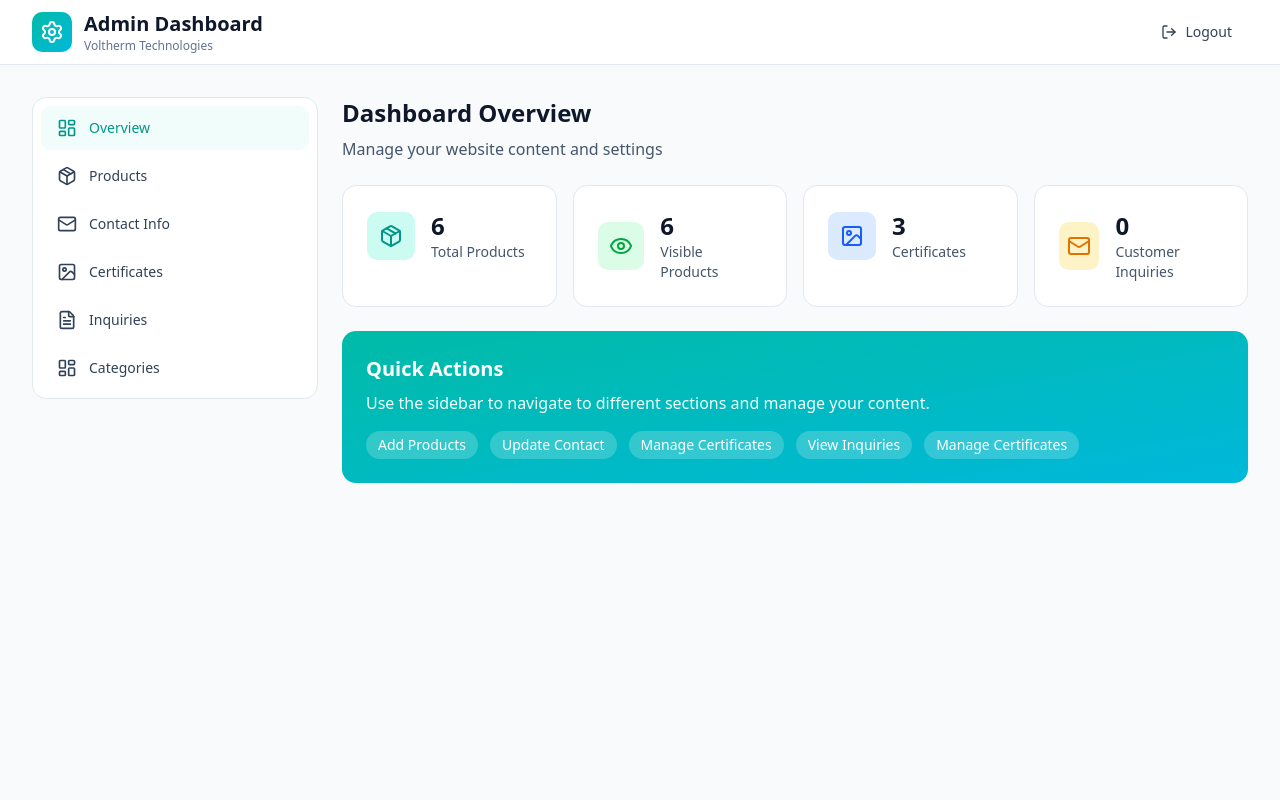
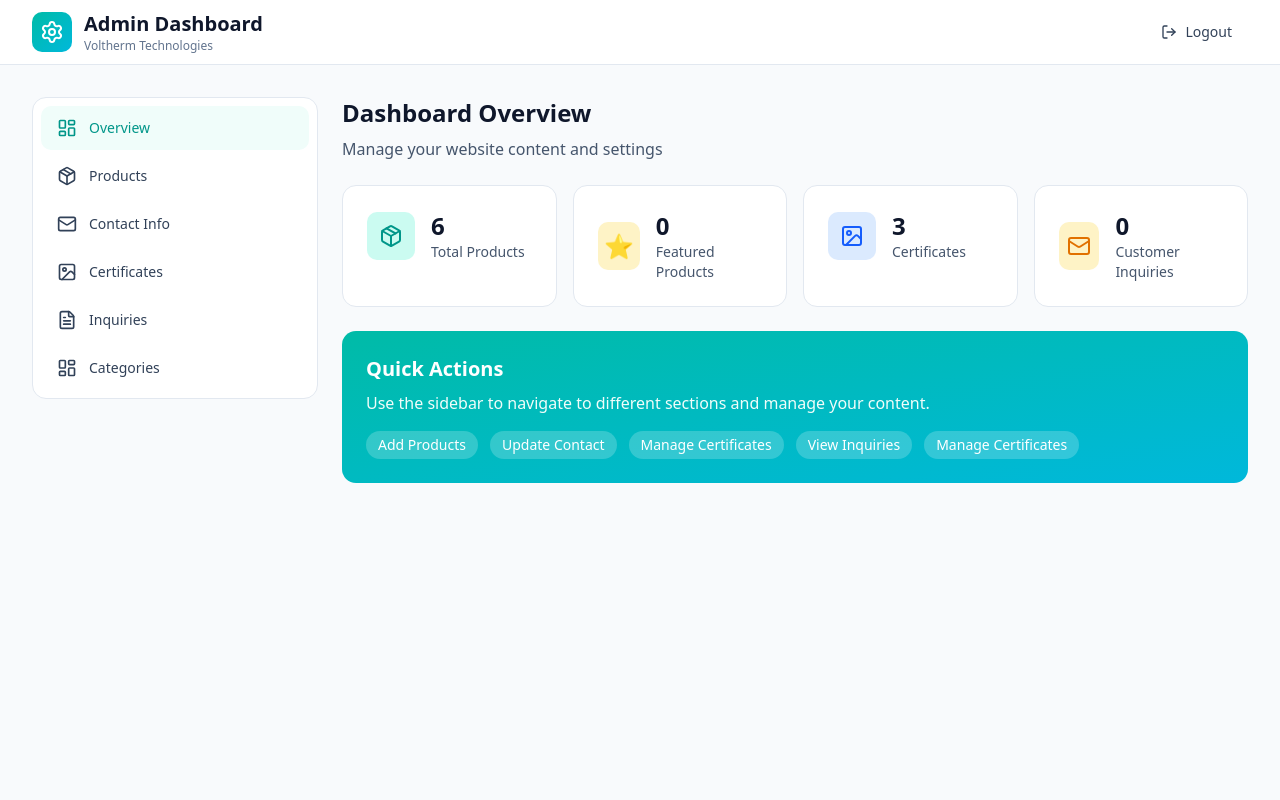
Before and after one commit to meetjaka/voltherm, a Next.js app: page /voltherm-admin/dashboard in a window 1280 px wide. Shown: the top 800 px of the page. Built offline with nearby package versions, Linux system fonts and the light colour scheme; sample sign-in values are in the browser's storage.

Commit message:
Replace emoji star with lucide-react Star icon for featured products

```diff
--- a/src/app/voltherm-admin/dashboard/page.tsx
+++ b/src/app/voltherm-admin/dashboard/page.tsx
@@ -16,7 +16,8 @@ import {
   Eye,
   EyeOff,
   Save,
-  X
+  X,
+  Star
 } from 'lucide-react';
 import CategoryIcon from '@/components/CategoryIcon';
 import { checkAdminSession, clearAdminSession } from '@/lib/adminAuth';
@@ -51,6 +52,7 @@ import { toast } from 'sonner';
 
 export default function AdminDashboard() {
   const router = useRouter();
+  const [mounted, setMounted] = useState(false);
   const [activeTab, setActiveTab] = useState<'products' | 'contact' | 'certificates' | 'inquiries' | 'categories' | 'overview'>('overview');
   const [products, setProducts] = useState<Product[]>([]);
   const [certificates, setCertificates] = useState<Certificate[]>([]);
@@ -69,6 +71,8 @@ export default function AdminDashboard() {
   const [selectedMainCategory, setSelectedMainCategory] = useState<string>(''); // For sub-category management
 
   useEffect(() => {
+    setMounted(true);
+
     if (!checkAdminSession()) {
       router.push('/voltherm-admin');
       return;
@@ -92,7 +96,7 @@ export default function AdminDashboard() {
   const handleSaveProduct = (product: Product) => {
     const updatedProducts = editingProduct?.id
       ? products.map(p => p.id === product.id ? product : p)
-      : [...products, { ...product, id: Date.now() }];
+      : [...products, { ...product, id: Math.floor(Math.random() * 1000000000) }];
 
     setProducts(updatedProducts);
     saveProducts(updatedProducts);
@@ -110,13 +114,13 @@ export default function AdminDashboard() {
     }
   };
 
-  const handleToggleProductVisibility = (id: number) => {
+  const handleToggleFeatured = (id: number) => {
     const updatedProducts = products.map(p =>
-      p.id === id ? { ...p, visible: !p.visible } : p
+      p.id === id ? { ...p, featured: !p.featured } : p
     );
     setProducts(updatedProducts);
     saveProducts(updatedProducts);
-    toast.success('Product visibility updated');
+    toast.success('Product featured status updated');
   };
 
   const handleToggleProductAvailability = (id: number) => {
@@ -131,7 +135,7 @@ export default function AdminDashboard() {
   const handleSaveCertificate = (cert: Certificate) => {
     const updatedCerts = editingCertificate?.id
       ? certificates.map(c => c.id === cert.id ? cert : c)
-      : [...certificates, { ...cert, id: `cert${Date.now()}` }];
+      : [...certificates, { ...cert, id: `cert${Math.floor(Math.random() * 1000000000)}` }];
 
     setCertificates(updatedCerts);
     saveCertificates(updatedCerts);
@@ -156,7 +160,7 @@ export default function AdminDashboard() {
     }
   };
 
-  if (!checkAdminSession()) {
+  if (!mounted) {
     return null;
   }
 
@@ -271,7 +275,7 @@ export default function AdminDashboard() {
               <OverviewTab
                 productsCount={products.length}
                 certificatesCount={certificates.length}
-                visibleProductsCount={products.filter(p => p.visible).length}
+                featuredProductsCount={products.filter(p => p.featured).length}
                 inquiriesCount={inquiries.length}
                 newInquiriesCount={inquiries.filter(i => i.status === 'new').length}
               />
@@ -288,7 +292,7 @@ export default function AdminDashboard() {
                 setIsAddingProduct={setIsAddingProduct}
                 onSave={handleSaveProduct}
                 onDelete={handleDeleteProduct}
-                onToggleVisibility={handleToggleProductVisibility}
+                onToggleFeatured={handleToggleFeatured}
                 onToggleAvailability={handleToggleProductAvailability}
               />
             )}
@@ -411,7 +415,7 @@ export default function AdminDashboard() {
 }
 
 // Overview Tab Component
-function OverviewTab({ productsCount, certificatesCount, visibleProductsCount, inquiriesCount, newInquiriesCount }: any) {
+function OverviewTab({ productsCount, certificatesCount, featuredProductsCount, inquiriesCount, newInquiriesCount }: any) {
   return (
     <div className='space-y-6'>
       <div>
@@ -434,12 +438,12 @@ function OverviewTab({ productsCount, certificatesCount, visibleProductsCount, i
 
         <div className='bg-white rounded-xl border border-slate-200 p-6'>
           <div className='flex items-center gap-4'>
-            <div className='w-12 h-12 rounded-lg bg-green-100 flex items-center justify-center'>
-              <Eye className='w-6 h-6 text-green-600' />
+            <div className='w-12 h-12 rounded-lg bg-amber-100 flex items-center justify-center'>
+              <span className='text-2xl'>⭐</span>
             </div>
             <div>
-              <p className='text-2xl font-bold text-slate-900'>{visibleProductsCount}</p>
-              <p className='text-sm text-slate-600'>Visible Products</p>
+              <p className='text-2xl font-bold text-slate-900'>{featuredProductsCount}</p>
+              <p className='text-sm text-slate-600'>Featured Products</p>
             </div>
           </div>
         </div>
@@ -490,7 +494,7 @@ function OverviewTab({ productsCount, certificatesCount, visibleProductsCount, i
 }
 
 // Products Tab Component
-function ProductsTab({ products, categories, mainCategories, editingProduct, isAddingProduct, setEditingProduct, setIsAddingProduct, onSave, onDelete, onToggleVisibility, onToggleAvailability }: any) {
+function ProductsTab({ products, categories, mainCategories, editingProduct, isAddingProduct, setEditingProduct, setIsAddingProduct, onSave, onDelete, onToggleFeatured, onToggleAvailability }: any) {
   const [formData, setFormData] = useState<Product>({
     id: 0,
     title: '',
@@ -498,7 +502,7 @@ function ProductsTab({ products, categories, mainCategories, editingProduct, isA
     image: '',
     specs: [''],
     color: 'from-teal-500 to-cyan-400',
-    visible: true,
+    featured: false,
     available: true
   });
 
@@ -513,7 +517,7 @@ function ProductsTab({ products, categories, mainCategories, editingProduct, isA
         image: '',
         specs: [''],
         color: 'from-teal-500 to-cyan-400',
-        visible: true,
+        featured: false,
         available: true
       });
     }
@@ -631,13 +635,13 @@ function ProductsTab({ products, categories, mainCategories, editingProduct, isA
           <div className='flex items-center gap-2'>
             <input
               type='checkbox'
-              id='visible'
-              checked={formData.visible}
-              onChange={(e) => setFormData({ ...formData, visible: e.target.checked })}
+              id='featured'
+              checked={formData.featured}
+              onChange={(e) => setFormData({ ...formData, featured: e.target.checked })}
               className='w-4 h-4 text-teal-600 border-slate-300 rounded focus:ring-teal-500'
             />
-            <label htmlFor='visible' className='text-sm font-medium text-slate-700'>
-              Visible on homepage
+            <label htmlFor='featured' className='text-sm font-medium text-slate-700 flex items-center gap-1'>
+              <span>⭐</span> Featured on homepage slider
             </label>
           </div>
 
@@ -710,15 +714,15 @@ function ProductsTab({ products, categories, mainCategories, editingProduct, isA
                   </div>
                   <div className='flex items-center gap-2'>
                     <button
-                      onClick={() => onToggleVisibility(product.id)}
+                      onClick={() => onToggleFeatured(product.id)}
                       className={`p-2 rounded-lg transition-colors ${
-                        product.visible
-                          ? 'bg-green-100 text-green-600 hover:bg-green-200'
+                        product.featured
+                          ? 'bg-amber-100 text-amber-600 hover:bg-amber-200'
                           : 'bg-slate-100 text-slate-400 hover:bg-slate-200'
                       }`}
-                      title={product.visible ? 'Visible on website' : 'Hidden from website'}
+                      title={product.featured ? 'Featured on homepage slider' : 'Not featured on homepage'}
                     >
-                      {product.visible ? <Eye className='w-4 h-4' /> : <EyeOff className='w-4 h-4' />}
+                      <Star className={`w-4 h-4 ${product.featured ? 'fill-amber-600' : ''}`} />
                     </button>
                     <button
                       onClick={() => onToggleAvailability(product.id)}
--- a/src/components/demos/ProductCarouselDemo.tsx
+++ b/src/components/demos/ProductCarouselDemo.tsx
@@ -12,10 +12,10 @@ export default function ProductCarouselDemo() {
     const [autoPlay, setAutoPlay] = useState(true);
 
     useEffect(() => {
-        // Load products from admin data and filter visible ones
+        // Load products from admin data and filter featured ones
         const allProducts = getProducts();
-        const visibleProducts = allProducts.filter(p => p.visible !== false);
-        setProducts(visibleProducts);
+        const featuredProducts = allProducts.filter(p => p.featured === true);
+        setProducts(featuredProducts);
     }, []);
 
     useEffect(() => {
--- a/src/lib/adminData.ts
+++ b/src/lib/adminData.ts
@@ -12,6 +12,7 @@ export interface Product {
     categoryId?: string; // Deprecated - for backward compatibility
     visible?: boolean;
     available?: boolean; // Product availability for store
+    featured?: boolean; // Product featured on home page slider
     price?: number; // Optional price field
 }
 
```
